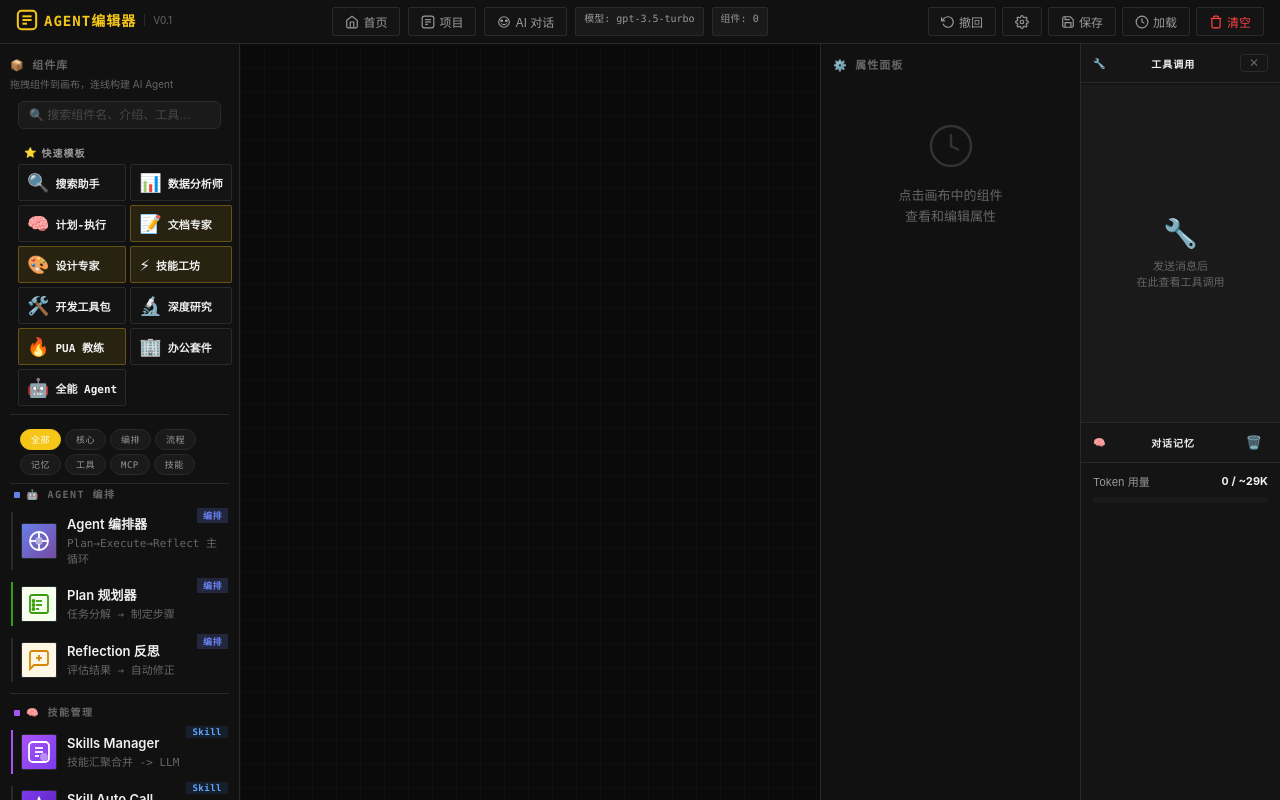
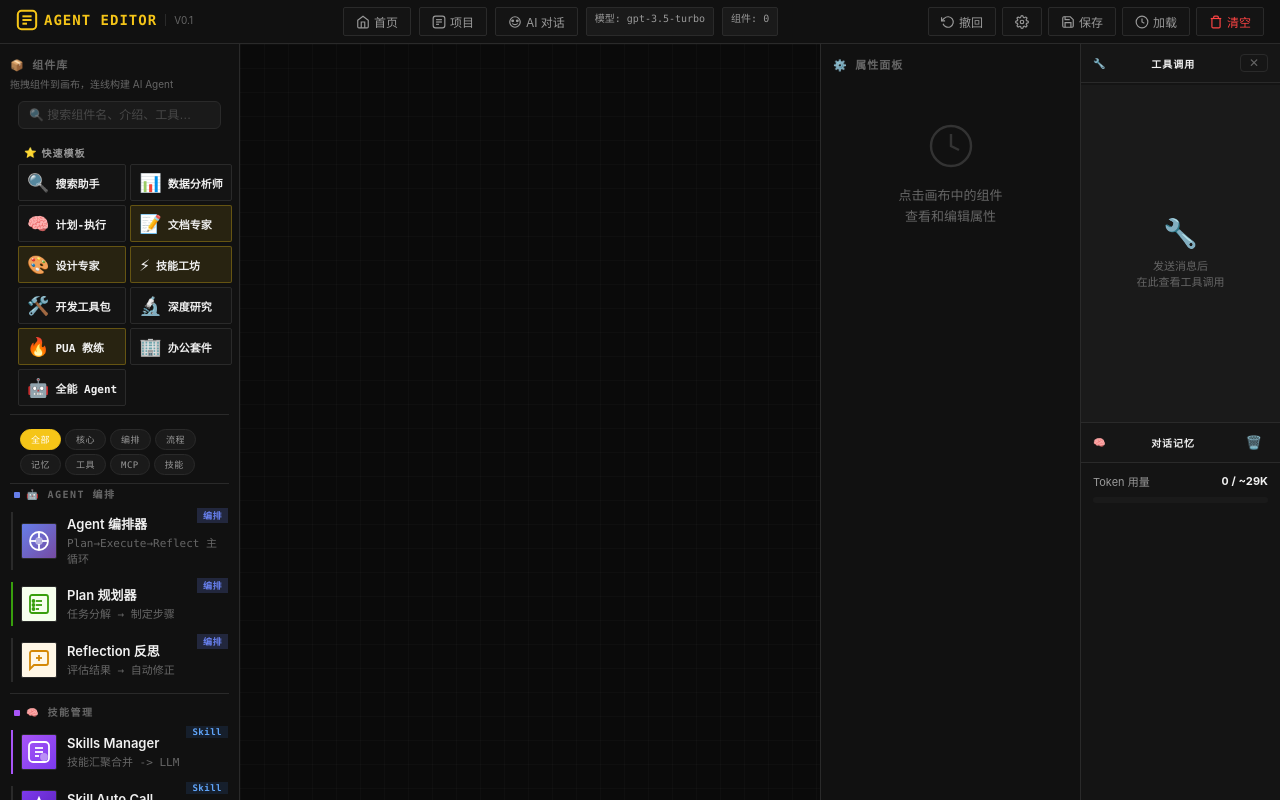
Before and after one commit to DJR-gjsn/Agent-Editor-I-do-not-know, a Flask app: page /editor in a window 1280 px wide. Run offline with Flask 3, Linux system fonts and the light colour scheme; parts of the project's set-up code (start-up, migrations or seed data) failed here and were passed over; some libraries are stand-ins or nearby versions.

Commit message:
docs: 项目名翻译为英文 Agent Editor（页面标题/横幅/README）

```diff
--- a/server.py
+++ b/server.py
@@ -1,5 +1,5 @@
 """
-Agent编辑器V0.1 - Flask 后端
+Agent Editor V0.1 - Flask 后端
 提供 Web 页面和 LLM API 代理（隐藏 API Key）
 """
 
@@ -127,7 +127,7 @@ def index():
 
 @app.route("/editor")
 def editor_page():
-    """Agent编辑器"""
+    """Agent Editor"""
     return render_template("index.html")
 
 
@@ -622,7 +622,7 @@ if __name__ == "__main__":
     is_debug = os.getenv("FLASK_ENV", "").lower() != "production"
 
     logger.info("=" * 50)
-    logger.info("  Agent编辑器 V0.1")
+    logger.info("  Agent Editor V0.1")
     logger.info("  LLM Model: %s", MODEL)
     logger.info("  URL: http://localhost:%d", PORT)
     logger.info("  Mode: %s", "debug" if is_debug else "production")
--- a/templates/admin.html
+++ b/templates/admin.html
@@ -3,7 +3,7 @@
 <head>
     <meta charset="UTF-8">
     <meta name="viewport" content="width=device-width, initial-scale=1.0">
-    <title>Agent编辑器 · 管理后台</title>
+    <title>Agent Editor · 管理后台</title>
     <link rel="stylesheet" href="/static/style.css">
     <link rel="stylesheet" href="/static/admin.css">
 </head>
@@ -20,7 +20,7 @@
                             <line x1="7" y1="12" x2="17" y2="12"/>
                             <line x1="7" y1="16" x2="12" y2="16"/>
                         </svg>
-                        <strong>Agent编辑器</strong>
+                        <strong>Agent Editor</strong>
                         <span class="logo-sub">管理后台</span>
                     </span>
                 </a>
@@ -63,7 +63,7 @@
                 <a href="/editor" class="admin-link-card">
                     <div class="admin-link-icon editor">🛠️</div>
                     <div class="admin-link-text">
-                        <strong>Agent编辑器</strong>
+                        <strong>Agent Editor</strong>
                         <small>可视化构建 Agent 工作流</small>
                     </div>
                 </a>
--- a/templates/base.html
+++ b/templates/base.html
@@ -3,7 +3,7 @@
 <head>
     <meta charset="UTF-8">
     <meta name="viewport" content="width=device-width, initial-scale=1.0">
-    <title>{% block title %}Agent编辑器{% endblock %}</title>
+    <title>{% block title %}Agent Editor{% endblock %}</title>
     <link rel="stylesheet" href="/static/style.css">
     {% block extra_css %}{% endblock %}
 </head>
--- a/templates/chat.html
+++ b/templates/chat.html
@@ -3,7 +3,7 @@
 <head>
     <meta charset="UTF-8">
     <meta name="viewport" content="width=device-width, initial-scale=1.0">
-    <title>Agent编辑器 · AI 对话</title>
+    <title>Agent Editor · AI 对话</title>
     <link rel="stylesheet" href="/static/style.css">
     <link rel="stylesheet" href="/static/chat.css">
 </head>
@@ -19,7 +19,7 @@
                             <circle cx="16" cy="10" r="1.5" fill="currentColor"/>
                             <path d="M8 15c1.5 2 6.5 2 8 0" stroke-linecap="round"/>
                         </svg>
-                        <strong>Agent编辑器</strong>
+                        <strong>Agent Editor</strong>
                         <span class="logo-sub">AI 对话</span>
                     </span>
                 </a>
--- a/templates/index.html
+++ b/templates/index.html
@@ -3,7 +3,7 @@
 <head>
     <meta charset="UTF-8">
     <meta name="viewport" content="width=device-width, initial-scale=1.0">
-    <title>Agent编辑器 V0.1</title>
+    <title>Agent Editor V0.1</title>
     <link rel="stylesheet" href="/static/style.css">
 </head>
 <body>
@@ -19,7 +19,7 @@
                             <line x1="7" y1="12" x2="17" y2="12"/>
                             <line x1="7" y1="16" x2="12" y2="16"/>
                         </svg>
-                        <strong>Agent编辑器</strong>
+                        <strong>Agent Editor</strong>
                         <span class="logo-sub">V0.1</span>
                     </span>
                 </a>
--- a/templates/projects.html
+++ b/templates/projects.html
@@ -3,7 +3,7 @@
 <head>
     <meta charset="UTF-8">
     <meta name="viewport" content="width=device-width, initial-scale=1.0">
-    <title>Agent编辑器 · 项目管理</title>
+    <title>Agent Editor · 项目管理</title>
     <link rel="stylesheet" href="/static/style.css">
 </head>
 <body>
@@ -19,7 +19,7 @@
                             <line x1="7" y1="12" x2="17" y2="12"/>
                             <line x1="7" y1="16" x2="12" y2="16"/>
                         </svg>
-                        <strong>Agent编辑器</strong>
+                        <strong>Agent Editor</strong>
                         <span class="logo-sub">项目管理</span>
                     </span>
                 </a>
```
Also changed, not shown: README.md.
